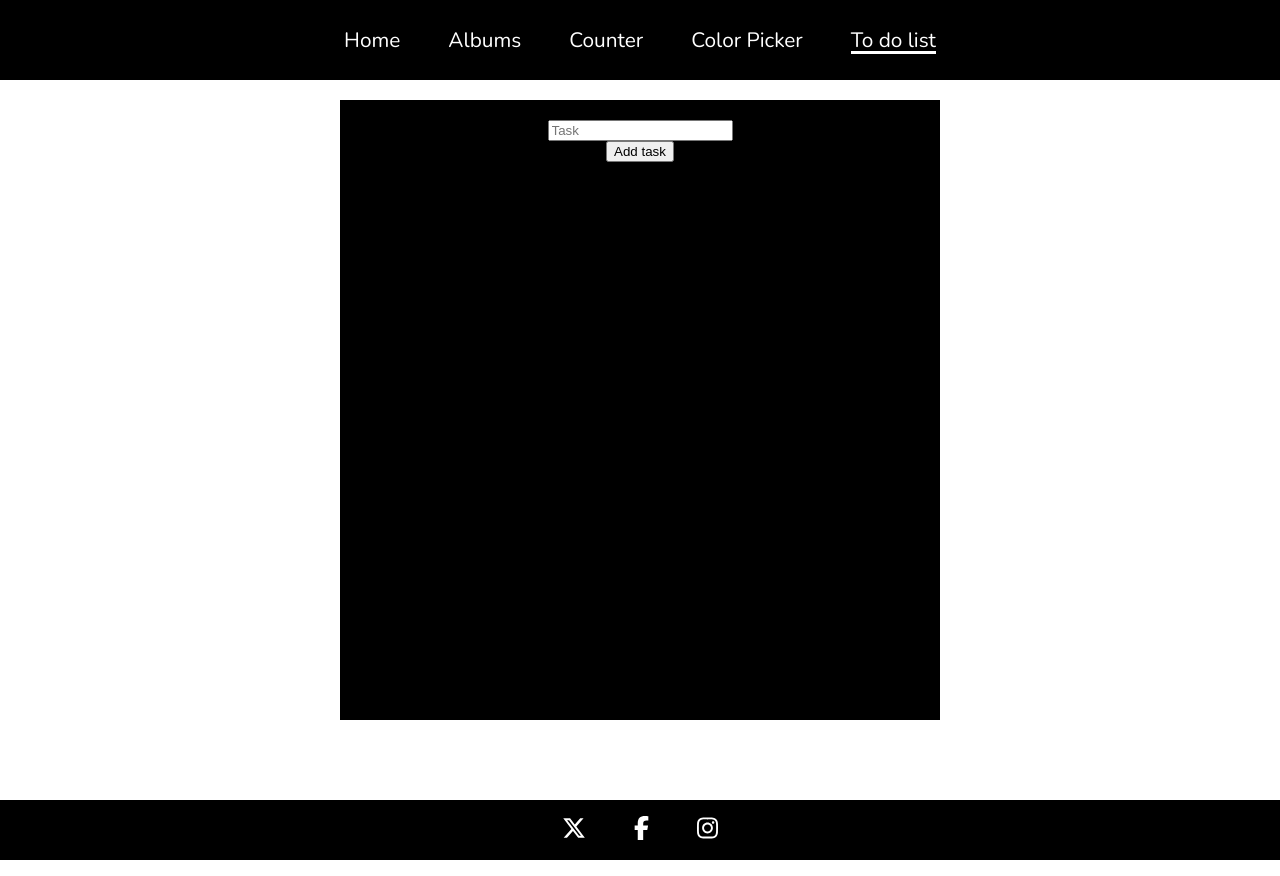
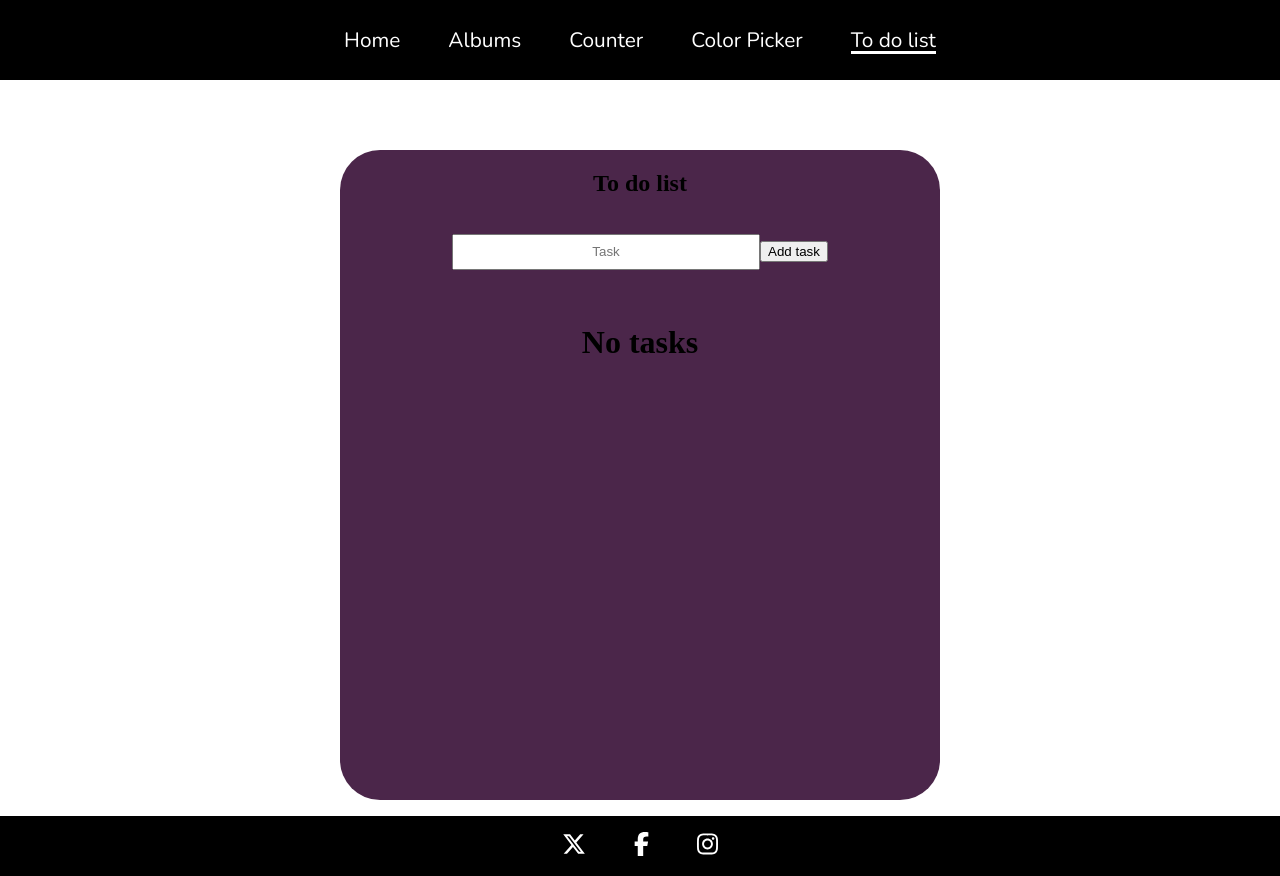
Before and after one commit to reevcrona/React-assignment, a React (Vite) app: page /to-do-list in a window 1280 px wide. Built offline with nearby package versions, Linux system fonts and the light colour scheme.

Commit message:
changed some styling for to do list page

```diff
--- a/src/Pages/ToDoList.jsx
+++ b/src/Pages/ToDoList.jsx
@@ -82,8 +82,12 @@ function ToDoList(){
     console.log(toDoList)
     return(
         <div className="to-do-main-container">
-            <input onChange={handleInputValue} value={taskValue} placeholder="Task"></input>
-            <button onClick={addTask}>Add task</button>
+                <h2>To do list</h2>
+            <div className= "task-input-container">
+                <input className="task-input" onChange={handleInputValue} value={taskValue} placeholder="Task"></input>
+                <button className="add-task-button" onClick={addTask}>Add task</button>
+            </div>
+
 
             <ul>
                 {toDoList.length > 0 ? renderList() : <h1>No tasks</h1>}
--- a/src/styles/ToDoList.css
+++ b/src/styles/ToDoList.css
@@ -3,12 +3,13 @@
     display: flex;
     align-items: center;
     flex-direction: column;
-    background-color: black;
+    background-color: #4B264A;
     width: 100%;
     max-width: 600px;
-    min-height: 600px;
-    padding-top: 20px;
+    min-height: 650px;
     margin-bottom: 1em;
+    border-radius: 40px;
+    margin-top: 50px;
 }
 
 .to-do-main-container > ul {
@@ -25,8 +26,9 @@
     display: flex;
     justify-content: space-between;
     align-items: center;
-    background-color: green;
+    background-color: #693668;
     padding: 0 2em;
+    border-radius: 30px;
 }
 .task-container > li {
     display: flex;
@@ -37,8 +39,6 @@
 .button-container{
     display: flex;
     gap: 25px;
-
-
 }
 .trash-icon{
     color: red;
@@ -90,3 +90,19 @@
     color: #fff;
     font-size: 40px;
 }
+
+
+.task-input-container{
+    display: flex;
+    justify-content: center;
+    align-items: center;
+    width: 100%;
+    min-height: 70px;
+}
+.task-input{
+    width: 100%;
+    min-height: 30px;
+    max-width: 300px;
+    text-align: center;
+
+}
```
